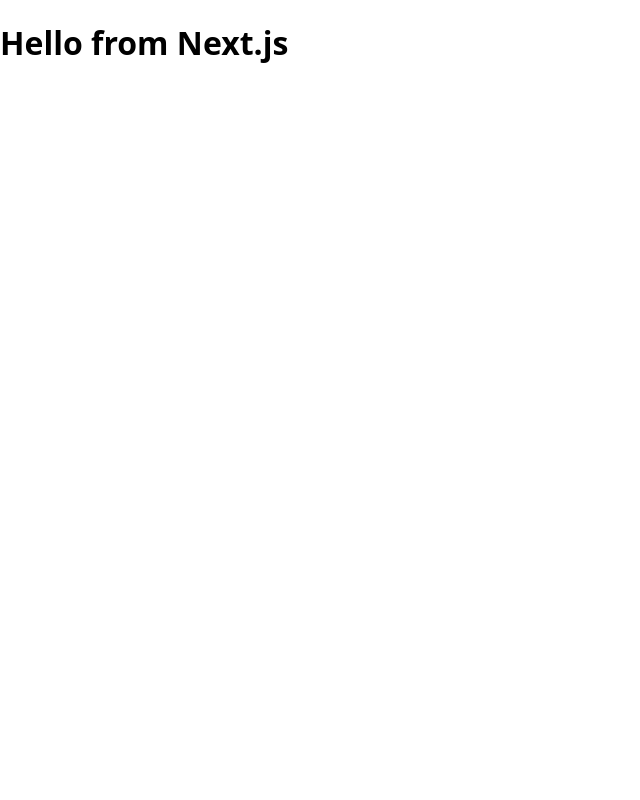
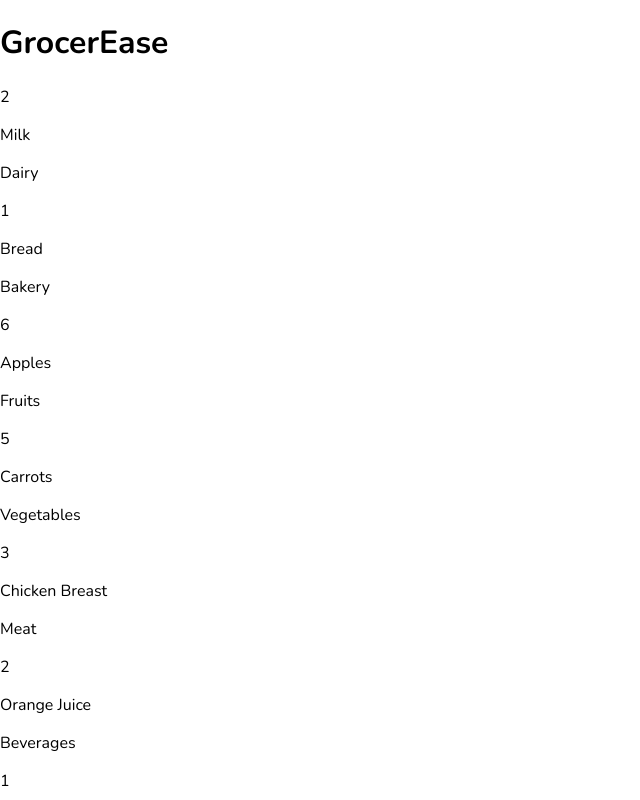
Before and after one commit to laurasliwa/capstone-grocerease, a Next.js app: page / in a window 1280 px wide. Shown: the top 800 px of the page, without its empty margins (0-640 px from the left). Built offline with nearby package versions, Linux system fonts and the light colour scheme.

Commit message:
Create function for the list to show

```diff
--- /dev/null
+++ b/Components/ShoppingItem.js
@@ -0,0 +1,11 @@
+import styled from "styled-components";
+
+export default function ShoppingItem({ quantity, name, category }) {
+  return (
+    <section>
+      <p>{quantity}</p>
+      <p>{name}</p>
+      <p>{category}</p>
+    </section>
+  );
+}
--- /dev/null
+++ b/Components/ShoppingItemList.js
@@ -0,0 +1,22 @@
+import ShoppingItem from "./ShoppingItem";
+import styled from "styled-components";
+
+export default function ShoppingItemList({ headline, shoppingItems }) {
+  return (
+    <>
+      <h1>{headline}</h1>
+      <div>
+        {shoppingItems.map((shoppingItem) => {
+          return (
+            <ShoppingItem
+              key={shoppingItems.id}
+              quantity={shoppingItem.quantity}
+              name={shoppingItem.name}
+              category={shoppingItem.category}
+            />
+          );
+        })}
+      </div>
+    </>
+  );
+}
--- a/pages/index.js
+++ b/pages/index.js
@@ -1,7 +1,21 @@
+import categories from "@/assets/categories.json";
+import shoppingItems from "@/assets/shopping-items.json";
+import ShoppingItemList from "@/Components/ShoppingItemList";
+
+const shoppingItemWithCategory = shoppingItems.map((shoppingItem) => {
+  const category = categories.find(
+    (category) => category.name === shoppingItem.category
+  );
+  return { ...shoppingItem };
+});
+
 export default function HomePage() {
   return (
     <div>
-      <h1>Hello from Next.js</h1>
+      <ShoppingItemList
+        headline="GrocerEase"
+        shoppingItems={shoppingItemWithCategory}
+      />
     </div>
   );
 }
--- a/styles.js
+++ b/styles.js
@@ -1,4 +1,7 @@
 import { createGlobalStyle } from "styled-components";
+import { Nunito } from "next/font/google";
+
+const nunito = Nunito({ subsets: ["latin"] });
 
 export default createGlobalStyle`
   *,
@@ -9,6 +12,6 @@
 
   body {
     margin: 0;
-    font-family: system-ui;
+    font-family: ${nunito.style.fontFamily}, system-ui;
   }
 `;
```
Also changed, not shown: assets/wireframes/wireframe shopping items list.png (deleted).
